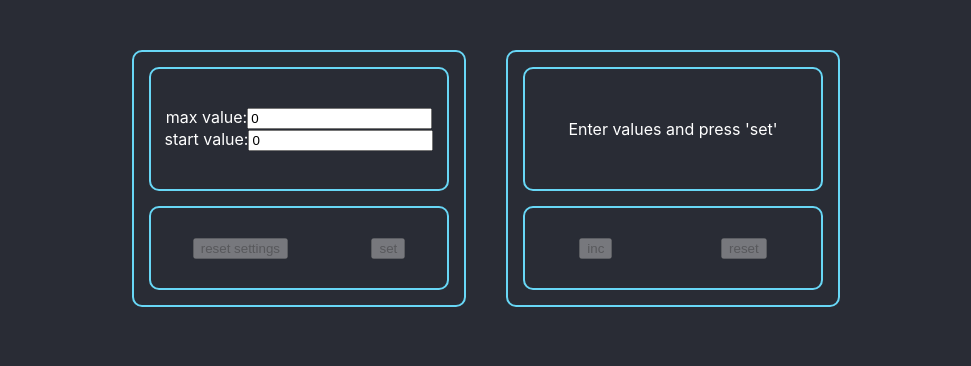
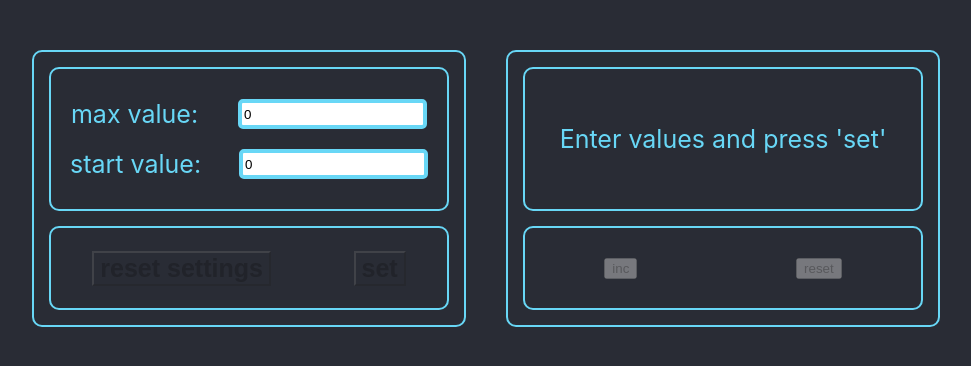
Before and after one commit to kaskodim/counter2-it-incubator, a React (Create React App) app: page / in a window 1280 px wide. Shown: the top 366 px of the page, without its empty margins (154-1125 px from the left). Built offline with nearby package versions, Linux system fonts and the light colour scheme.

Commit message:
working version without styles3

```diff
--- a/src/components/CounterBlock/CounterBlock.tsx
+++ b/src/components/CounterBlock/CounterBlock.tsx
@@ -1,5 +1,6 @@
 import React, {useEffect} from 'react';
 import {BoxControlUnit, Box, BoxScreen, ValuesType} from '../Сounter/Counter';
+import styled from 'styled-components';
 
 type CounterBlockPropsType = {
     values: ValuesType
@@ -51,11 +52,11 @@ export const CounterBlock = (props: CounterBlockPropsType) => {
             <BoxScreen>
                 {
                     props.isError ? (
-                        <span>Incorrect value!</span>
+                        <TitleScreen isError={props.isError}>Incorrect value!</TitleScreen>
                     ) : props.isMassageFlag ? (
-                        <span>Enter values and press 'set'</span>
+                        <TitleScreen isError={props.isError}>Enter values and press 'set'</TitleScreen>
                     ) : (
-                        <span>{value}</span>
+                        <ValueScreen isPressedInc={isPressedInc}>{value}</ValueScreen>
                     )
                 }
             </BoxScreen>
@@ -71,3 +72,15 @@ export const CounterBlock = (props: CounterBlockPropsType) => {
         </Box>
     );
 };
+
+
+const TitleScreen = styled.span<{ isError: boolean }>`
+    color: ${props => props.isError ? 'red' : ''};
+`
+
+const ValueScreen = styled.span<{ isPressedInc: boolean }>`
+    font-size: ${props => props.isPressedInc ? '50px' : '46px'};
+    font-weight: bold;
+    color: ${props => props.isPressedInc ? 'red' : ''}
+
+`
--- a/src/components/SettingsBlock/SettingsBlock.tsx
+++ b/src/components/SettingsBlock/SettingsBlock.tsx
@@ -1,5 +1,6 @@
 import React, {ChangeEvent, useEffect} from 'react';
-import {BoxControlUnit, Box, BoxScreen, ValuesType} from '../Сounter/Counter';
+import {BoxControlUnit, Box, BoxScreen, ValuesType, Button} from '../Сounter/Counter';
+import styled from 'styled-components';
 
 type SettingsBlockPropsType = {
     isPressedSet: boolean
@@ -8,6 +9,7 @@ type SettingsBlockPropsType = {
     onChangeSetButton: (press: boolean) => void
     onChangeError: (error: boolean) => void
     onChangeIsMassageFlag: (flag: boolean) => void
+    isError:boolean
 }
 
 export const SettingsBlock = (props: SettingsBlockPropsType) => {
@@ -26,7 +28,7 @@ export const SettingsBlock = (props: SettingsBlockPropsType) => {
         setIsPressedResetSettings(false)
     }
     const onChangeStartValueHandler = (e: ChangeEvent<HTMLInputElement>) => {
-      props.onChangeValues('start', +e.currentTarget.value)
+        props.onChangeValues('start', +e.currentTarget.value)
         setIsPressedResetSettings(false)
     }
 
@@ -74,39 +76,59 @@ export const SettingsBlock = (props: SettingsBlockPropsType) => {
     return (
         <Box>
             <BoxScreen>
-                <div>
+                <WrapperValues>
                     <span>max value:</span>
-                    <input type={'number'}
+                    <Input type={'number'}
                            value={props.values.max}
                            defaultValue={0}
                            onChange={onChangeMaxValueHandler}
+                           isError={props.isError}
 
                     />
-                </div>
-                <div>
+                </WrapperValues>
+                <WrapperValues>
                     <span>start value:</span>
-                    <input type={'number'}
+                    <Input type={'number'}
                            value={props.values.start}
                            defaultValue={0}
                            onChange={onChangeStartValueHandler}
+                           isError={props.isError}
+
+
                     />
-                </div>
+                </WrapperValues>
             </BoxScreen>
             <BoxControlUnit>
 
-                <button disabled={isPressedResetSettings}
+                <Button disabled={isPressedResetSettings}
                         onClick={resetSettingsHandler}>
                     reset settings
-                </button>
+                </Button>
 
 
-                <button
+                <Button
                     disabled={props.isPressedSet}
                     onClick={setSettingsHandler}>
                     set
-                </button>
+                </Button>
 
             </BoxControlUnit>
         </Box>
     );
 };
+
+const WrapperValues = styled.div`
+    width: 100%;
+    display: flex;
+    justify-content: space-around;
+`
+
+const Input = styled.input<{isError: boolean}>`
+    border-radius: 5px;
+    outline: none;
+    background-color: ${props => props.isError ? '#ffe0e0' : ''};
+    border: ${props => props.isError ? '4px solid red' : '4px solid #68D7F6FF'};
+
+
+
+`
--- a/src/components/Сounter/Counter.tsx
+++ b/src/components/Сounter/Counter.tsx
@@ -60,6 +60,7 @@ export const Counter = () => {
                            onChangeSetButton={onChangeSetButton}
                            onChangeError={onChangeIsError}
                            onChangeIsMassageFlag={onChangeIsMassageFlag}
+                           isError={isError}
 
             />
 
@@ -79,24 +80,28 @@ const Wrapper = styled.div`
 `
 
 export const Box = styled.div`
-    width: 300px;
-    border: 2px solid #68d7f6;
+    min-width: 400px;
+    border: 2px solid #68D7F6FF;
     border-radius: 10px;
     padding: 15px;
     gap: 15px;
     display: flex;
     flex-direction: column;
+    font-size: 25px;
+    color: #68D7F6FF;
 `
 
 export const BoxScreen = styled.span`
-    //font-size: 50px;
-    min-height: 120px;
+
+    min-height: 140px;
     border: 2px solid #68d7f6;
     border-radius: 10px;
     display: flex;
     flex-direction: column;
     align-items: center;
     justify-content: center;
+    gap: 20px;
+
 
 `
 
@@ -109,3 +114,13 @@ export const BoxControlUnit = styled.div`
     justify-content: space-around;
 
 `
+
+export const Button = styled.button`
+background-color: #68d7f6;
+    font-size: 25px;
+    font-weight: bold;
+
+    &:disabled{
+        background-color: #292c35;
+    }
+`
```
